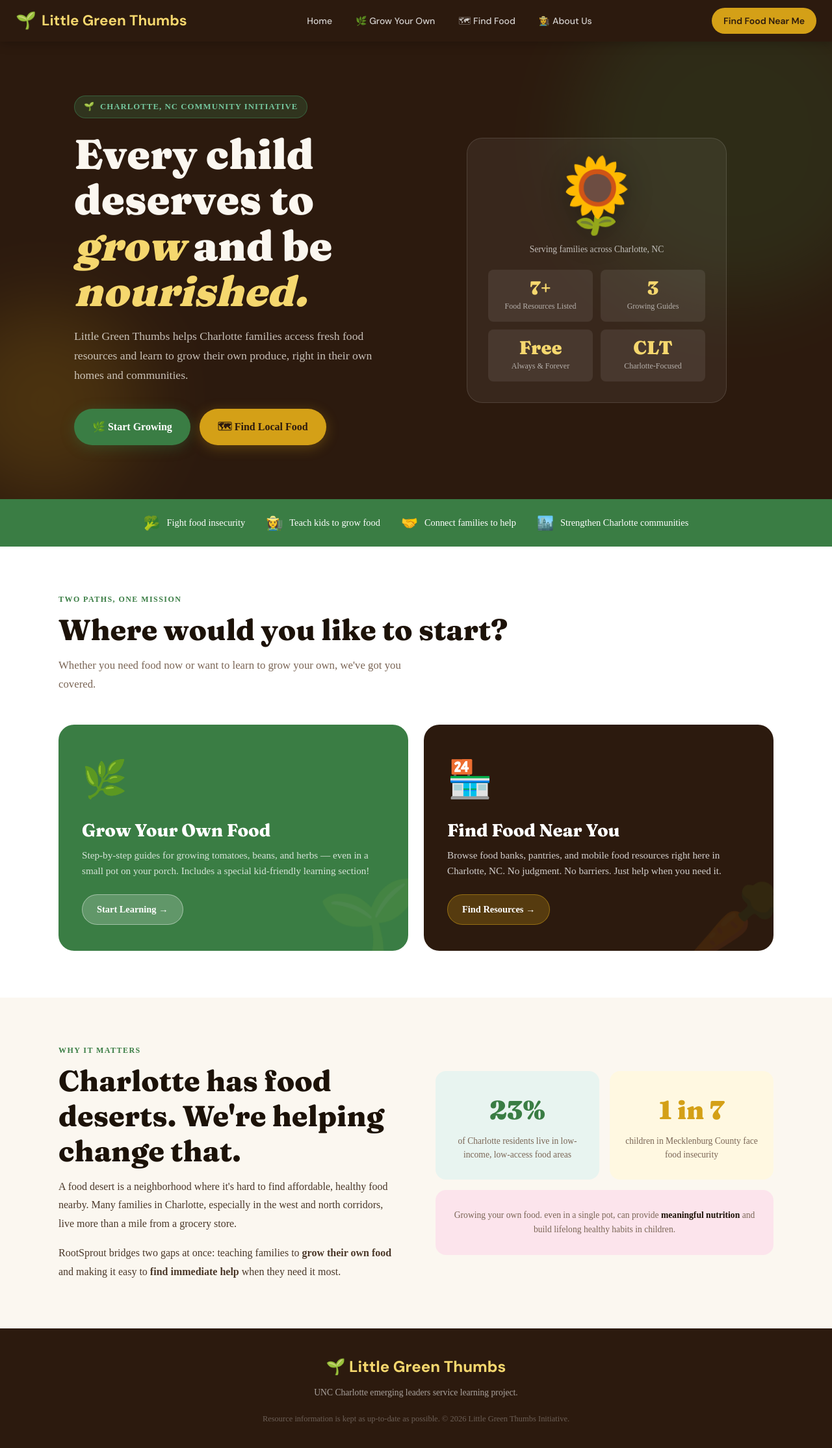
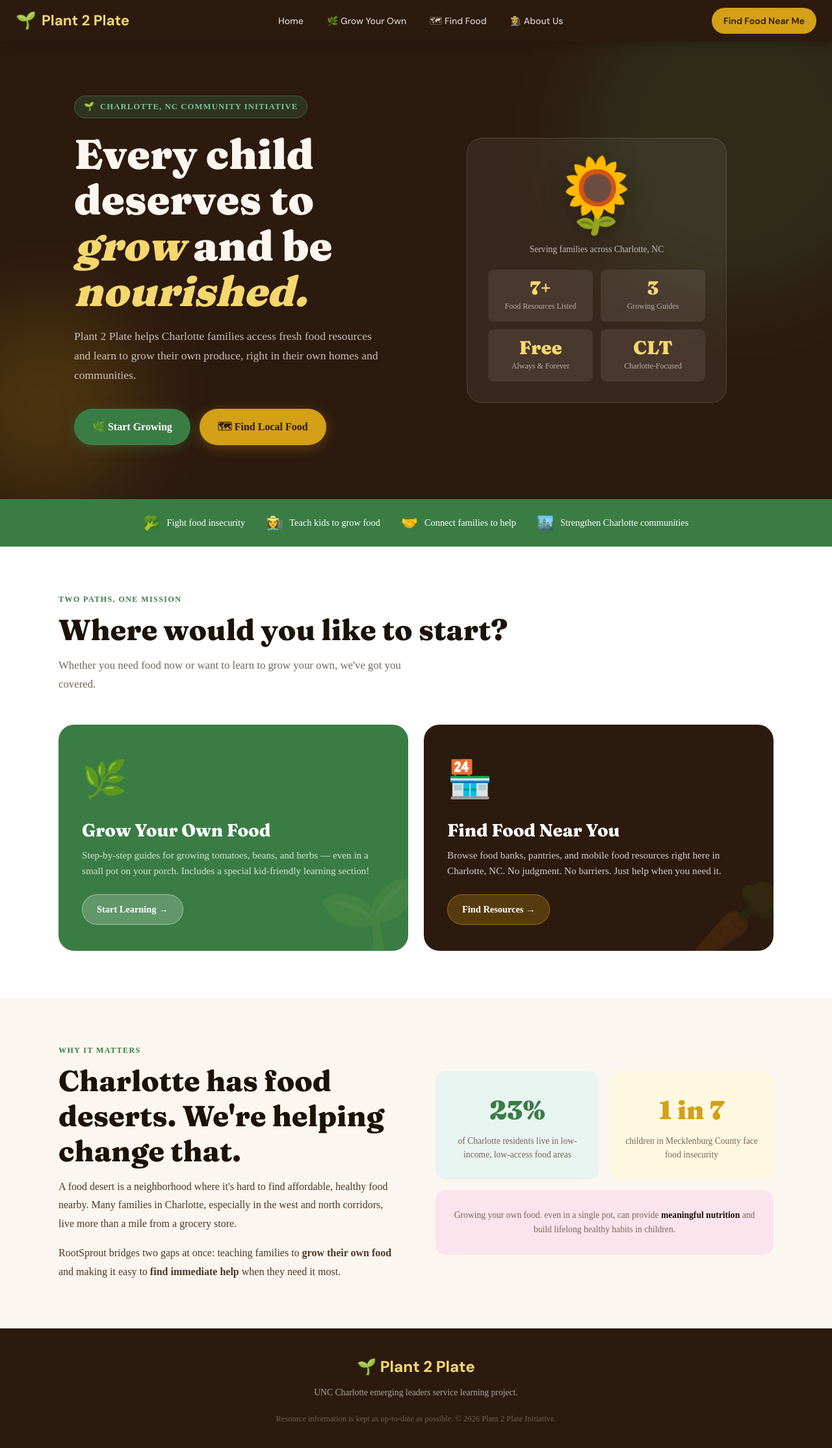
Before and after one commit to AyushP1009/rootsprout, a Next.js app: page / in a window 1280 px wide. Shown: the top 2228 px of the page at 65% size. Built offline with nearby package versions, Linux system fonts and the light colour scheme.

Commit message:
changed the title

```diff
--- a/app/layout.tsx
+++ b/app/layout.tsx
@@ -16,7 +16,7 @@
 });
 
 export const metadata: Metadata = {
-  title: "Little Green Thumbs — Grow & Nourish Charlotte",
+  title: "Plant 2 Plate — Grow & Nourish Charlotte",
   description: "A university leadership initiative addressing food insecurity in Charlotte, NC.",
 };
 
@@ -31,7 +31,7 @@
         {/* Navigation Bar */}
         <nav className="nav">
           <Link href="/" className="nav-logo">
-            <span>🌱</span> Little Green Thumbs
+            <span>🌱</span> Plant 2 Plate
           </Link>
           <div className="nav-links-wrap" id="navLinks">
             <ul className="nav-links">
@@ -51,10 +51,10 @@
 
         {/* Footer */}
         <footer>
-          <div className="footer-logo">🌱 Little Green Thumbs</div>
+          <div className="footer-logo">🌱 Plant 2 Plate</div>
           <p>UNC Charlotte emerging leaders service learning project.</p>
           <div className="footer-note">
-            Resource information is kept as up-to-date as possible. © 2026 Little Green Thumbs Initiative.
+            Resource information is kept as up-to-date as possible. © 2026 Plant 2 Plate Initiative.
           </div>
         </footer>
       </body>
--- a/app/page.tsx
+++ b/app/page.tsx
@@ -18,7 +18,7 @@
               Every child deserves to <span className="accent">grow</span> and be <span className="accent">nourished.</span>
             </h1>
             <p className="hero-desc animate-in delay-2">
-              Little Green Thumbs helps Charlotte families access fresh food resources and learn to grow their own produce, right in their own homes and communities.
+              Plant 2 Plate helps Charlotte families access fresh food resources and learn to grow their own produce, right in their own homes and communities.
             </p>
             <div className="hero-actions animate-in delay-3">
               <Link href="/grow" className="btn-primary">
```
